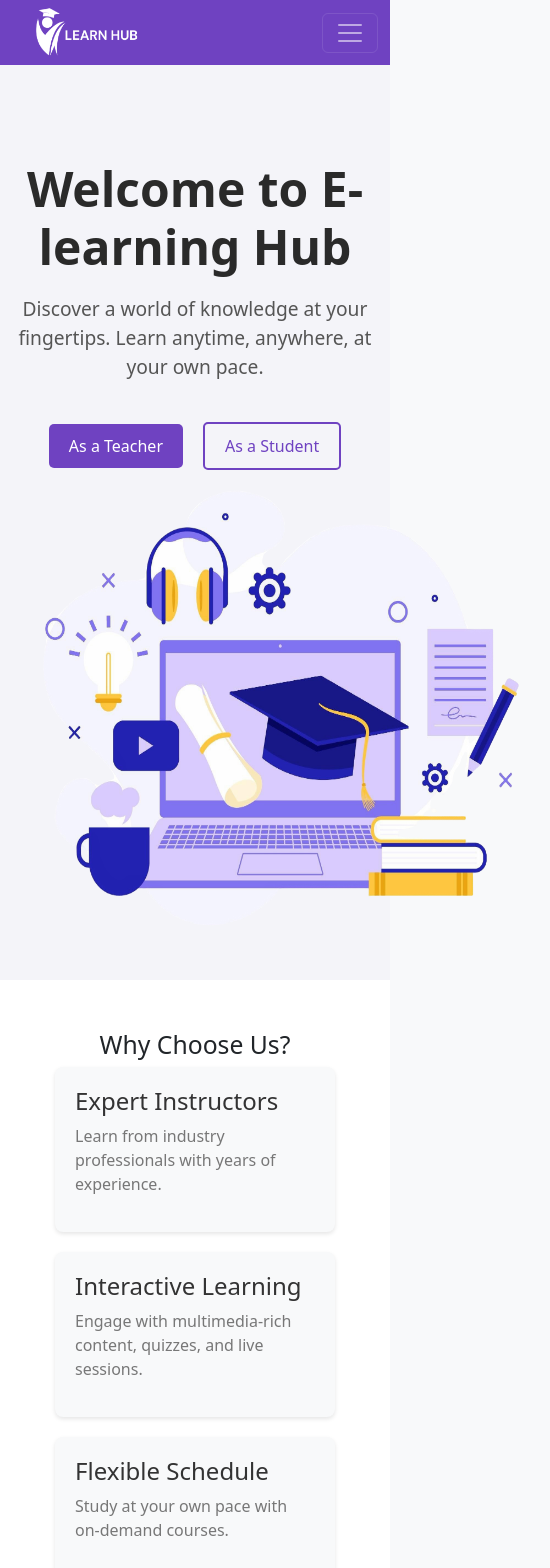
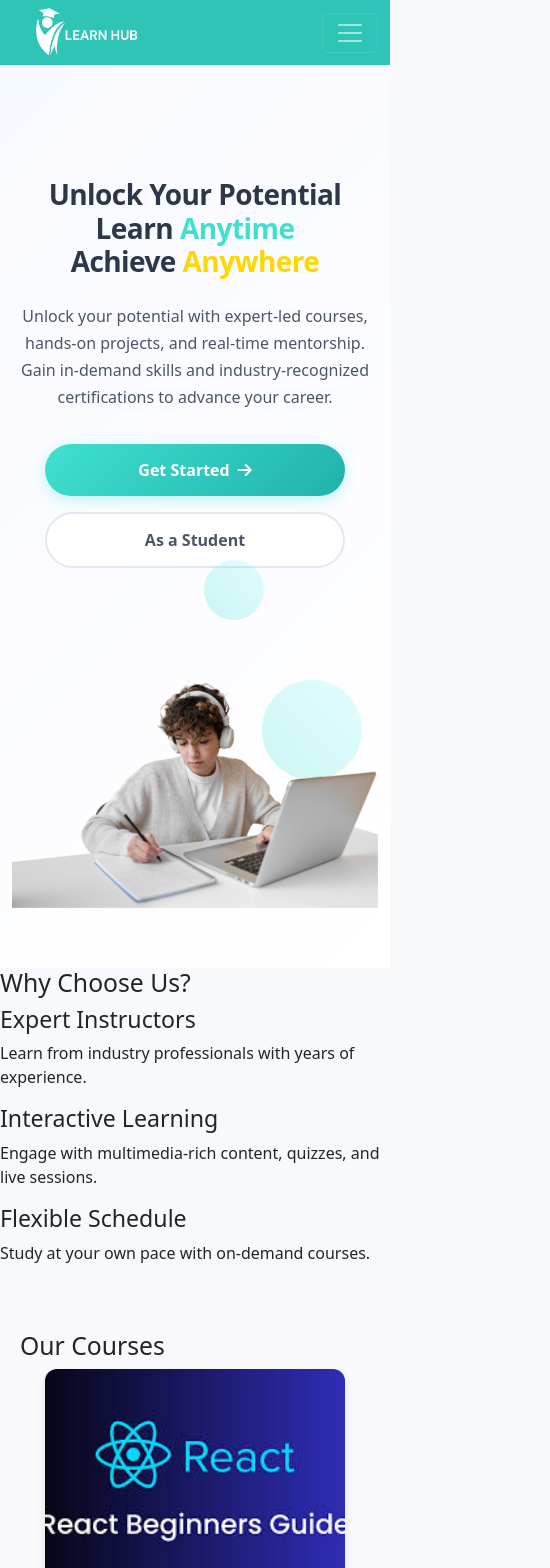
Before and after one commit to Muthuhari/online-learning-site, a React (Create React App) app in the folder Frontend/: page /mainhome in a window 390 px wide. Shown: the top 1568 px of the page, 550 px wide, since content can reach past the window. Built offline with nearby package versions, Linux system fonts and the light colour scheme.

Commit message:
update color and hero section

```diff
--- a/Frontend/src/Components/AddCourse/AddCourse.css
+++ b/Frontend/src/Components/AddCourse/AddCourse.css
@@ -41,7 +41,7 @@ textarea {
 
 input:focus,
 textarea:focus {
-  border-color: #6f42c1;
+  border-color: #2EC4B6;
 }
 
 textarea {
@@ -51,7 +51,7 @@ textarea {
 
 button {
   padding: 12px;
-  background-color: #6f42c1;
+  background-color: #2EC4B6;
   color: white;
   border: none;
   border-radius: 4px;
--- a/Frontend/src/Components/Contacts/Contacts.css
+++ b/Frontend/src/Components/Contacts/Contacts.css
@@ -1,5 +1,5 @@
 .bg-purple {
-    background-color: #6a1b9a; /* Purple shade for footer */
+    background-color: #2e3232; /* Purple shade for footer */
   }
 
   .footer-logo {
--- a/Frontend/src/Components/CourseDetails/Courses.css
+++ b/Frontend/src/Components/CourseDetails/Courses.css
@@ -30,11 +30,11 @@
     border-radius: 5px;
     width: 200px;
     transition: all 0.3s ease;
-    background-color: #6f42c1;
+    background-color: #2EC4B6;
   }
 
   .custom-btn:hover {
-    background-color: #6f42c1;
+    background-color: #2EC4B6;
     transform: translateY(-3px);
   }
 
--- a/Frontend/src/Components/Home/Home.css
+++ b/Frontend/src/Components/Home/Home.css
@@ -1,94 +1,243 @@
+/* Hero Section Styles */
 .home-header {
-  text-align: center;
-  padding: 50px 0;
-  background-color: #f4f4f9;
+  background: linear-gradient(135deg, #f8f9ff 0%, #ffffff 100%);
+  min-height: 100vh;
+  position: relative;
+  overflow: hidden;
 }
 
-.home-title {
-  font-size: 3rem;
-  font-weight: bold;
-  color: #2a2a2a;
+/*.home-header::before {
+  content: '';
+  position: absolute;
+  top: 0;
+  right: 0;
+  width: 50%;
+  height: 100%;
+  background: linear-gradient(45deg, rgba(3, 252, 227, 0.142) 0%, rgba(0, 255, 247, 0.455) 100%);
+  z-index: 1;
+}*/
+
+.container-home-fluid {
+  position: relative;
+  z-index: 2;
 }
 
-.home-description {
-  font-size: 1.2rem;
-  color: #555;
-  margin-top: 20px;
+.hero-content {
+  padding: 2rem 1rem;
+  max-width: 600px;
 }
 
-.home-buttons {
-  margin-top: 30px;
+.hero-title {
+  font-size: 3.5rem;
+  font-weight: 800;
+  line-height: 1.2;
+  color: #2d3748;
+  margin-bottom: 1.5rem;
+  letter-spacing: -0.02em;
 }
 
-.btn {
-  padding: 10px 20px;
-  font-size: 1rem;
-  border: none;
-  cursor: pointer;
-  margin: 10px;
-  border-radius: 5px;
-  transition: background-color 0.3s ease;
+.text-teal {
+  color: #40e0d0;
+  position: relative;
+}
+
+.text-yellow {
+  color: #ffd700;
+  position: relative;
+}
+
+.hero-description {
+  font-size: 1.125rem;
+  line-height: 1.7;
+  color: #4a5568;
+  margin-bottom: 2.5rem;
+  max-width: 500px;
+}
+
+.hero-buttons {
+  display: flex;
+  gap: 1rem;
+  flex-wrap: wrap;
+  align-items: center;
 }
 
 .primary-btn {
-  background-color: #6f42c1;
+  background: linear-gradient(135deg, #40e0d0 0%, #20b2aa 100%);
+  border: none;
+  padding: 0.875rem 2rem;
+  border-radius: 50px;
+  font-weight: 600;
+  font-size: 1rem;
   color: white;
+  box-shadow: 0 4px 15px rgba(64, 224, 208, 0.3);
+  transition: all 0.3s ease;
+  display: inline-flex;
+  align-items: center;
+}
+
+.primary-btn:hover {
+  transform: translateY(-2px);
+  box-shadow: 0 8px 25px rgba(64, 224, 208, 0.4);
+  background: linear-gradient(135deg, #20b2aa 0%, #40e0d0 100%);
 }
 
 .secondary-btn {
-  background-color: transparent;
-  border: 2px solid #6f42c1;
-  color: #6f42c1;
-}
-
-.primary-btn:hover {
-  background-color: #6f42c1;
+  padding: 0.875rem 2rem;
+  border-radius: 50px;
+  font-weight: 600;
+  font-size: 1rem;
+  border: 2px solid #e2e8f0;
+  color: #4a5568;
+  background: white;
+  transition: all 0.3s ease;
 }
 
 .secondary-btn:hover {
-  background-color: #6f42c1;
-  color: white;
+  border-color: #40e0d0;
+  color: #40e0d0;
+  transform: translateY(-1px);
+  box-shadow: 0 4px 15px rgba(0, 0, 0, 0.1);
 }
 
-.home-features {
-  padding: 50px 20px;
-  background-color: #ffffff;
-  text-align: center;
-}
-.course-section h2 {
-  text-align: center;
-  padding-bottom: 20px;
-}
-.features-container {
+.hero-image-container {
+  position: relative;
   display: flex;
   justify-content: center;
-  gap: 20px;
-  flex-wrap: wrap;
+  align-items: center;
 }
 
-.feature-item {
-  background-color: #f8f9fa;
-  padding: 20px;
-  border-radius: 8px;
-  width: 280px;
-  text-align: left;
-  box-shadow: 0 2px 4px rgba(0, 0, 0, 0.1);
+.hero-image {
+  max-width: 100%;
+  height: auto;
+  transition: transform 0.3s ease;
 }
 
-.feature-item h3 {
-  font-size: 1.5rem;
-  color: #333;
+.hero-image:hover {
+  transform: scale(1.02);
 }
 
-.feature-item p {
-  font-size: 1rem;
-  color: #777;
+/* Decorative Elements */
+.hero-image-container::before {
+  content: '';
+  position: absolute;
+  top: 1rem;
+  right: 1rem;
+  width: 100px;
+  height: 100px;
+  background: linear-gradient(45deg, #08d7c2, #75f9f9);
+  border-radius: 50%;
+  transition: transform 0.3s ease;
+  opacity: 0.2;
+  z-index: -1;
 }
 
-.hero-image{
-  width: 550px;
-  height: 450px;
-  background-color: transparent;
+.hero-image-container::after {
+  content: '';
+  position: absolute;
+  bottom: 18rem;
+  left: 12rem;
+  width: 60px;
+  height: 60px;
+  background: linear-gradient(45deg, #08d7c2, #75f9f9);
+  border-radius: 50%;
+  transition: transform 0.3s ease;
+  opacity: 0.2;
+  z-index: 1;
+}
+
+/* Responsive Design */
+@media (max-width: 991.98px) {
+  .hero-title {
+    font-size: 2.5rem;
+    text-align: center;
+  }
+
+  .hero-description {
+    text-align: center;
+    margin: 0 auto 2rem;
+  }
+
+  .hero-buttons {
+    justify-content: center;
+  }
+
+  .hero-content {
+    text-align: center;
+    padding: 1rem;
+  }
+
+  .hero-image-container {
+    margin-top: 2rem;
+  }
+}
+
+@media (max-width: 767.98px) {
+  .hero-title {
+    font-size: 2rem;
+  }
+
+  .hero-description {
+    font-size: 1rem;
+  }
+
+  .hero-buttons {
+    flex-direction: column;
+    width: 100%;
+  }
+
+  .primary-btn,
+  .secondary-btn {
+    width: 100%;
+    max-width: 300px;
+    justify-content: center;
+  }
+}
+
+@media (max-width: 575.98px) {
+  .hero-title {
+    font-size: 1.75rem;
+  }
+
+  .hero-content {
+    padding: 0.5rem;
+  }
+
+  .home-header {
+    min-height: auto;
+    padding: 2rem 0;
+  }
+}
+
+/* Animation for page load */
+@keyframes fadeInUp {
+  from {
+    opacity: 0;
+    transform: translateY(30px);
+  }
+  to {
+    opacity: 1;
+    transform: translateY(0);
+  }
+}
+
+.hero-content > * {
+  animation: fadeInUp 0.8s ease forwards;
+}
+
+.hero-title {
+  animation-delay: 0.1s;
+}
+
+.hero-description {
+  animation-delay: 0.2s;
+}
+
+.hero-buttons {
+  animation-delay: 0.3s;
+}
+
+.hero-image {
+  animation: fadeInUp 1s ease 0.4s both;
 }
 
 
--- a/Frontend/src/Components/Home/Home.js
+++ b/Frontend/src/Components/Home/Home.js
@@ -82,25 +82,47 @@ function Home() {
     <div>
       <Nav />
       <header className="home-header">
+      <div className="container-home-fluid">
+        <div className="row align-items-center min-vh-100">
+          {/* Left Content Section */}
+          <div className="col-lg-4 col-md-12">
             <div className="hero-content">
-          <h1 className="home-title">Welcome to E-learning Hub</h1>
-          </div>
-        <div>
-          <div>
-          <p className="home-description">
-            Discover a world of knowledge at your fingertips. Learn anytime, anywhere, at your own pace.
+              <h1 className="hero-title">
+                Unlock Your Potential Learn <span className="text-teal">Anytime</span>
+                <br />
+                Achieve <span className="text-yellow">Anywhere</span>
+              </h1>
+
+              <p className="hero-description">
+                Unlock your potential with expert-led courses, hands-on projects, and real-time mentorship.
+                Gain in-demand skills and industry-recognized certifications to advance your career.
               </p>
-          <div className="home-buttons">
-            <button className="btn primary-btn" onClick={() => navigate(`/coursedetails`)}>As a Teacher</button>
-            <button className="btn secondary-btn">As a Student</button>
+
+              <div className="hero-buttons">
+                <button
+                  className="btn btn-primary primary-btn"
+                  onClick={() => navigate(`/coursedetails`)}
+                >
+                  Get Started
+                  <i className="fas fa-arrow-right ms-2"></i>
+                </button>
+                <button className="btn btn-outline-secondary secondary-btn">
+                  As a Student
+                </button>
               </div>
             </div>
-          <div className="hero-img">
+          </div>
+
+          {/* Right Image Section */}
+          <div className="col-lg-8 col-md-12">
+            <div className="hero-image-container">
               <img
                 src="/img/elearning.png"
-          alt="Hero"
-          className="hero-image"
+                alt="Student learning online with laptop and headphones"
+                className="hero-image img-fluid"
               />
+            </div>
+          </div>
         </div>
       </div>
     </header>
--- a/Frontend/src/Components/Login/Login.css
+++ b/Frontend/src/Components/Login/Login.css
@@ -45,11 +45,11 @@ body {
 }
 
 .form-container input:focus {
-    border-color: #6f42c1;
+    border-color: #2EC4B6;
 }
 
 .form-container button {
-    background-color: #6f42c1;
+    background-color: #2EC4B6;
     color: white;
     padding: 10px 20px;
     border: none;
--- a/Frontend/src/Components/Nav/Nav.css
+++ b/Frontend/src/Components/Nav/Nav.css
@@ -2,7 +2,7 @@
     display: flex;
     justify-content: space-between;
     align-items: center;
-    background-color: #6f42c1;
+    background-color: #2EC4B6;
     position: relative;
     z-index: 9999;
     height: 60px !important;
@@ -49,7 +49,7 @@
   }
 
   .container-fluid{
-    background-color: #6f42c1;
+    background-color: #2EC4B6;
   }
 
   @media (max-width: 991.98px) {
--- a/Frontend/src/Components/Register/Register.css
+++ b/Frontend/src/Components/Register/Register.css
@@ -46,11 +46,11 @@ body {
 }
 
 .form-container input:focus {
-    border-color: #6f42c1;
+    border-color: #2EC4B6;
 }
 
 .form-container button {
-    background-color: #6f42c1;
+    background-color: #2EC4B6;
     color: white;
     padding: 10px 20px;
     border: none;
--- a/Frontend/src/Components/UpdateCourse/UpdateCourse.css
+++ b/Frontend/src/Components/UpdateCourse/UpdateCourse.css
@@ -42,7 +42,7 @@ textarea {
 
 input:focus,
 textarea:focus {
-  border-color: #6f42c1;
+  border-color: #2EC4B6;
 }
 
 textarea {
@@ -52,7 +52,7 @@ textarea {
 
 button {
   padding: 12px;
-  background-color: #6f42c1;
+  background-color: #2EC4B6;
   color: white;
   border: none;
   border-radius: 4px;
--- a/Frontend/src/Components/courseh/Course1.css
+++ b/Frontend/src/Components/courseh/Course1.css
@@ -46,11 +46,11 @@
   .course1-price {
     font-size: 1.8rem;
     font-weight: bold;
-    color: #6f42c1;
+    color: #2EC4B6;
   }
 
   .buy-now-btn {
-    background-color: #6a1b9a;
+    background-color: #2EC4B6;
     color: white;
     font-size: 1rem;
     font-weight: bold;
@@ -144,10 +144,10 @@
   }
 
   .confirm-btn {
-    background-color: #6f42c1;
+    background-color: #2EC4B6;
     color: white;
   }
 
   .confirm-btn:hover {
-    background-color: #6f42c1;
+    background-color: #2EC4B6;
   }
```
Also changed, not shown: Frontend/public/img/elearning.png. Lines whose indentation alone changed are shown as unchanged.
